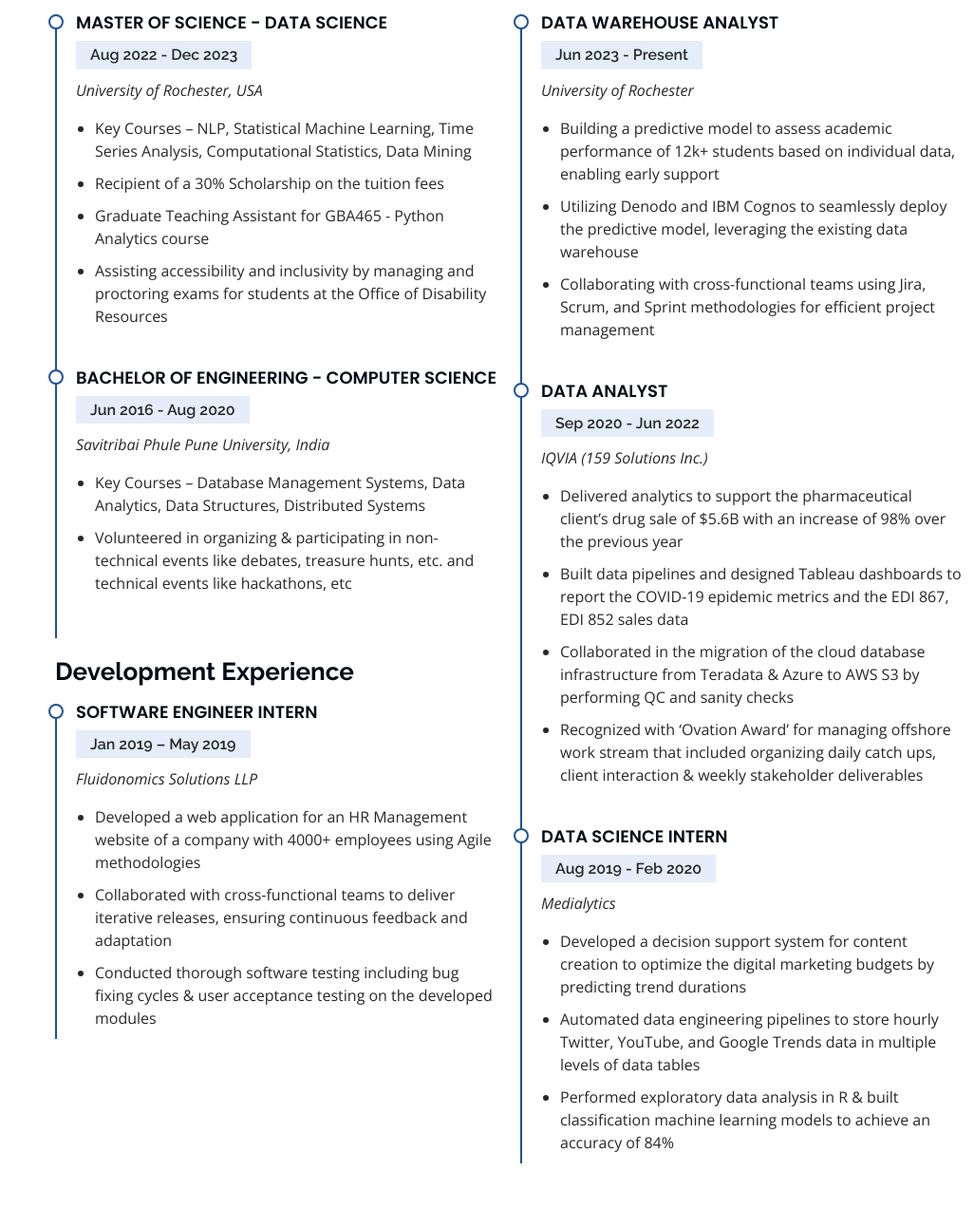
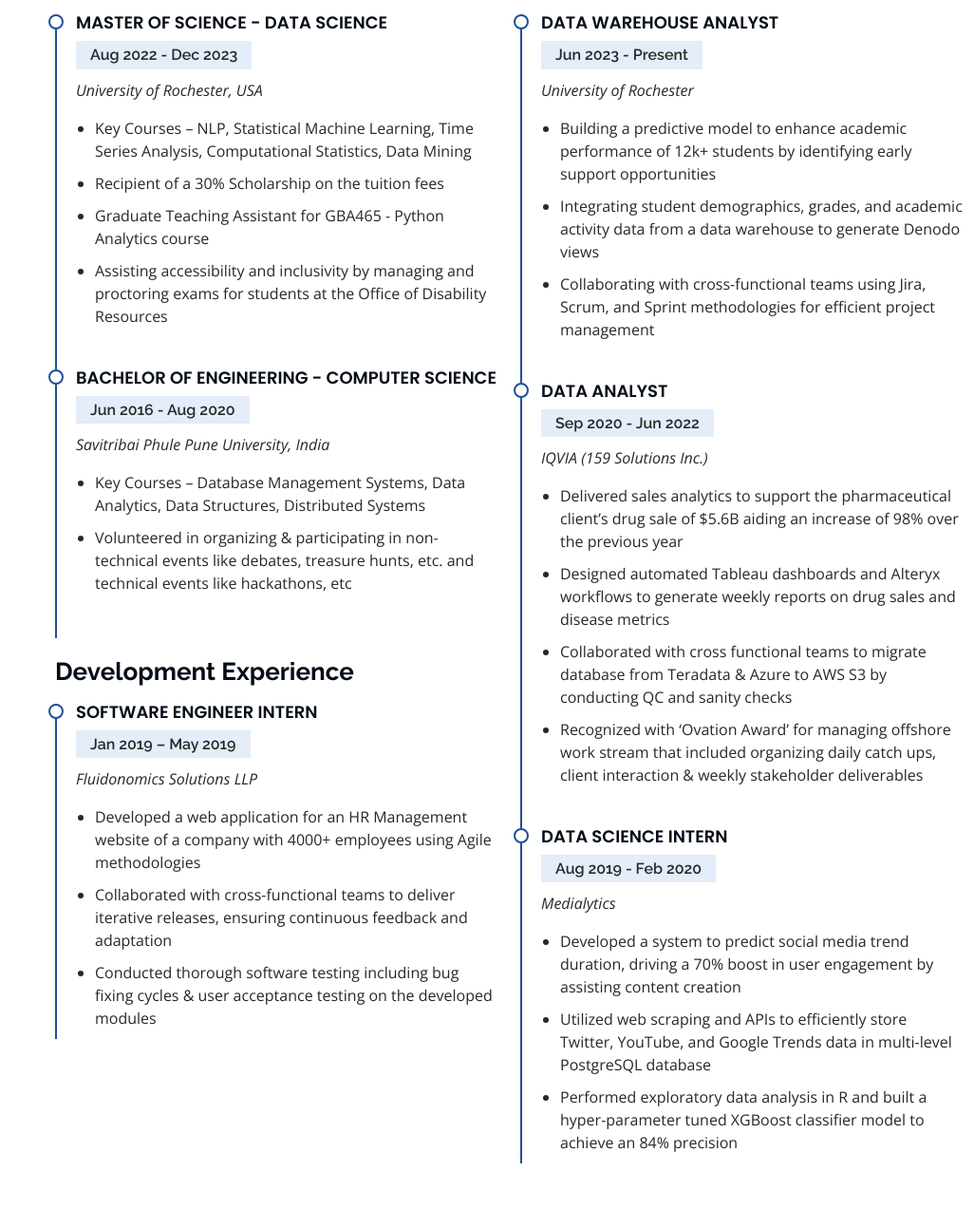
Before and after one commit to harshaltalele21/Portfolio_Webiste, a plain HTML site: page index.html in a window 1280 px wide. Shown: the part 2347-3640 px from the top of the page at 95% size, without its empty margins (254-1280 px from the left). Drawn offline with nearby package versions, Linux system fonts and the light colour scheme.

Commit message:
Update_8_1_2023_0723pm

```diff
--- a/index.html
+++ b/index.html
@@ -249,10 +249,10 @@
                 <!-- <li><i class="bi bi-chevron-right"></i> <strong>Birthday:</strong> <span>1 May 1995</span></li> -->
                 <li><i class="bi bi-chevron-right"></i> <strong>Programming Languages:</strong> <span>Python, R, PySpark, JavaScript, HTML, CSS</span></li>
                 <li><i class="bi bi-chevron-right"></i> <strong>Database:</strong> <span>SQL, MySQL, PostgreSQL, NoSQL, MongoDB, Google Firebase</span></li>
-                <li><i class="bi bi-chevron-right"></i> <strong>Tools:</strong> <span>Tableau, Databricks, MLFlow, Alteryx, Advanced MS Excel, Git</span></li>
+                <li><i class="bi bi-chevron-right"></i> <strong>Tools:</strong> <span>AWS, Databricks, Tableau, Alteryx, MLFlow, IBM Cognos, Denodo, Advanced MS Excel, Git</span></li>
                 <li><i class="bi bi-chevron-right"></i> <strong>Development:</strong> <span>Angular, Webflow, WordPress, Android Studio </span></li>
                 <!-- <li><i class="bi bi-chevron-right"></i> <strong>Libraries:</strong> <span>pandas, numpy, sci-kit learn, seaborn, matplotlib, plotly, ggplot2, pytorch, nltk</span></li> -->
-                <li><i class="bi bi-chevron-right"></i> <strong>Data Science:</strong>Machine Learning, Natural Language Processing, Deep Learning, Hypothesis Testing, Time Series Analysis, ETL, EDA, Statistical Analysis, A/B Testing<span></span></li>
+                <li><i class="bi bi-chevron-right"></i> <strong>Data Science:</strong>Machine Learning, Natural Language Processing, Generative Models, Time Series Forecasting, ETL, Exploratory Data Analysis, Hypothesis Testing, Statistical Analysis, A/B Testing, Quality Assurance and Control<span></span></li>
               </ul>
             </div>
           </div>
@@ -327,8 +327,8 @@
               <h5>Jun 2023 - Present</h5>
               <p><em>University of Rochester</em></p>
               <ul>
-                <li>Building a predictive model to assess academic performance of 12k+ students based on individual data, enabling early support</li>
-                <li>Utilizing Denodo and IBM Cognos to seamlessly deploy the predictive model, leveraging the existing data warehouse</li>
+                <li>Building a predictive model to enhance academic performance of 12k+ students by identifying early support opportunities</li>
+                <li>Integrating student demographics, grades, and academic activity data from a data warehouse to generate Denodo views</li>
                 <li>Collaborating with cross-functional teams using Jira, Scrum, and Sprint methodologies for efficient project management</li>
               </ul>
             </div>
@@ -337,9 +337,9 @@
               <h5>Sep 2020 - Jun 2022</h5>
               <p><em>IQVIA (159 Solutions Inc.)</em></p>
               <ul>
-                <li>Delivered analytics to support the pharmaceutical client’s drug sale of $5.6B with an increase of 98% over the previous year</li>
-                <li>Built data pipelines and designed Tableau dashboards to report the COVID-19 epidemic metrics and the EDI 867, EDI 852 sales data</li>
-                <li>Collaborated in the migration of the cloud database infrastructure from Teradata & Azure to AWS S3 by performing QC and sanity checks</li>
+                <li>Delivered sales analytics to support the pharmaceutical client’s drug sale of $5.6B aiding an increase of 98% over the previous year</li>
+                <li>Designed automated Tableau dashboards and Alteryx workflows to generate weekly reports on drug sales and disease metrics</li>
+                <li>Collaborated with cross functional teams to migrate database from Teradata & Azure to AWS S3 by conducting QC and sanity checks</li>
                 <li>Recognized with ‘Ovation Award’ for managing offshore work stream that included organizing daily catch ups, client interaction & weekly stakeholder deliverables</li>
               </ul>
             </div>
@@ -348,9 +348,9 @@
               <h5>Aug 2019 - Feb 2020</h5>
               <p><em>Medialytics</em></p>
               <ul>
-                <li>Developed a decision support system for content creation to optimize the digital marketing budgets by predicting trend durations</li>
-                <li>Automated data engineering pipelines to store hourly Twitter, YouTube, and Google Trends data in multiple levels of data tables</li>
-                <li>Performed exploratory data analysis in R & built classification machine learning models to achieve an accuracy of 84%</li>
+                <li>Developed a system to predict social media trend duration, driving a 70% boost in user engagement by assisting content creation</li>
+                <li>Utilized web scraping and APIs to efficiently store Twitter, YouTube, and Google Trends data in multi-level PostgreSQL database</li>
+                <li>Performed exploratory data analysis in R and built a hyper-parameter tuned XGBoost classifier model to achieve an 84% precision</li>
                 <!-- <li>Created 4+ design presentations and proposals a month for clients and account managers</li> -->
               </ul>
             </div>
```
